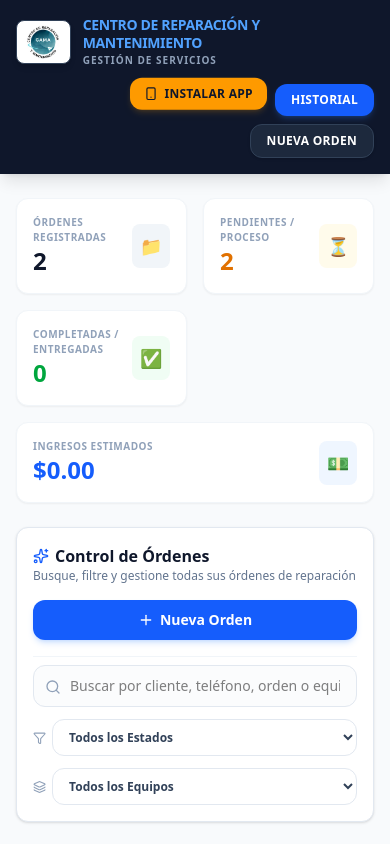
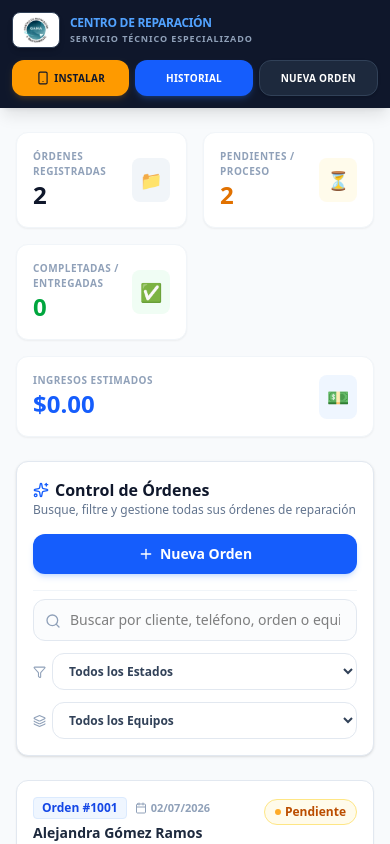
Before and after one commit to haroldove90-spec/GAMA, a React (Vite) app: page / in a window 390 px wide. Shown: the top 844 px of the page. Built offline with nearby package versions, Linux system fonts and the light colour scheme.

Commit message:
style: improve header layout responsiveness
Refine navbar padding, sizing, and text truncation to ensure optimal display on smaller mobile devices.

```diff
--- a/src/App.tsx
+++ b/src/App.tsx
@@ -301,44 +301,44 @@ export default function App() {
   return (
     <div className="min-h-screen bg-slate-50 flex flex-col antialiased">
       {/* Brand Navbar */}
-      <header className="bg-slate-900 text-white px-4 sm:px-6 py-4 flex flex-col md:flex-row justify-between items-center gap-4 shadow-lg sticky top-0 z-40 shrink-0">
-        <div className="flex items-center gap-3 w-full md:w-auto">
+      <header className="bg-slate-900 text-white px-3 sm:px-6 py-3 sm:py-4 flex flex-col md:flex-row justify-between items-center gap-3 sm:gap-4 shadow-lg sticky top-0 z-40 shrink-0">
+        <div className="flex items-center gap-2.5 sm:gap-3 w-full md:w-auto">
           {/* Un-clipped high fidelity local logo */}
           <img
             src={GAMA_LOGO_BASE64}
             alt="Logo GAMA"
-            className="w-14 h-11 object-contain rounded-lg cursor-pointer bg-white p-1 hover:scale-105 transition-transform border border-slate-700 shadow-md"
+            className="w-12 h-9 sm:w-14 sm:h-11 object-contain rounded-lg cursor-pointer bg-white p-1 hover:scale-105 transition-transform border border-slate-700 shadow-md"
             onClick={() => setCurrentView('list')}
             referrerPolicy="no-referrer"
           />
-          <div>
-            <h1 className="text-sm sm:text-base font-extrabold leading-tight tracking-tight uppercase text-blue-400">
-              Centro de reparación y mantenimiento
+          <div className="min-w-0 flex-1">
+            <h1 className="text-xs sm:text-sm md:text-base font-black leading-tight tracking-tight uppercase text-blue-400 truncate">
+              Centro de Reparación
             </h1>
-            <p className="text-[10px] text-slate-400 uppercase tracking-widest font-semibold mt-0.5">
-              Gestión de servicios
+            <p className="text-[9px] sm:text-[10px] text-slate-400 uppercase tracking-widest font-bold mt-0.5 truncate">
+              Servicio Técnico Especializado
             </p>
           </div>
         </div>
 
-        <div className="flex items-center gap-2 w-full md:w-auto justify-end">
-          <div className="flex items-center gap-2 flex-wrap justify-end">
+        <div className="w-full md:w-auto">
+          <div className="flex flex-row flex-nowrap items-center gap-1.5 sm:gap-2 w-full md:w-auto justify-between sm:justify-end">
             {showInstallBtn && (
               <button
                 onClick={handleInstallClick}
-                className="bg-amber-500 hover:bg-amber-600 active:bg-amber-700 text-slate-900 px-3.5 py-2 rounded-xl text-xs font-black tracking-wide uppercase transition-all duration-200 flex items-center gap-1.5 cursor-pointer shadow-md shadow-amber-500/15 animate-bounce"
+                className="flex-1 sm:flex-initial h-9 sm:h-10 bg-amber-500 hover:bg-amber-600 active:bg-amber-700 text-slate-900 px-2.5 sm:px-4 rounded-xl text-[10px] sm:text-xs font-black tracking-wide uppercase transition-all duration-200 flex items-center justify-center gap-1 cursor-pointer shadow-md shadow-amber-500/15 min-w-0"
                 id="btn-install-pwa"
               >
-                <Smartphone className="w-3.5 h-3.5" />
-                Instalar App
+                <Smartphone className="w-3.5 h-3.5 shrink-0" />
+                <span className="truncate">Instalar</span>
               </button>
             )}
             <button
               onClick={() => setCurrentView('list')}
-              className={`px-4 py-2 rounded-xl text-xs font-bold tracking-wide uppercase transition-all duration-200 cursor-pointer ${
+              className={`flex-1 sm:flex-initial h-9 sm:h-10 px-2.5 sm:px-4 rounded-xl text-[10px] sm:text-xs font-bold tracking-wide uppercase transition-all duration-200 cursor-pointer flex items-center justify-center text-center truncate min-w-0 ${
                 currentView === 'list'
                   ? 'bg-blue-600 text-white shadow-md shadow-blue-500/20'
-                  : 'text-slate-300 hover:bg-slate-800 hover:text-white'
+                  : 'text-slate-300 hover:bg-slate-800 hover:text-white bg-slate-800/40 border border-slate-700/60'
               }`}
               id="nav-btn-list"
             >
@@ -346,7 +346,7 @@ export default function App() {
             </button>
             <button
               onClick={handleNewOrder}
-              className={`px-4 py-2 rounded-xl text-xs font-bold tracking-wide uppercase transition-all duration-200 cursor-pointer flex items-center gap-1 ${
+              className={`flex-1 sm:flex-initial h-9 sm:h-10 px-2.5 sm:px-4 rounded-xl text-[10px] sm:text-xs font-bold tracking-wide uppercase transition-all duration-200 cursor-pointer flex items-center justify-center gap-1 truncate min-w-0 ${
                 currentView === 'form' && !isEditing
                   ? 'bg-blue-600 text-white shadow-md shadow-blue-500/20'
                   : 'bg-slate-800 text-white hover:bg-slate-700 border border-slate-700 shadow-sm'
```
